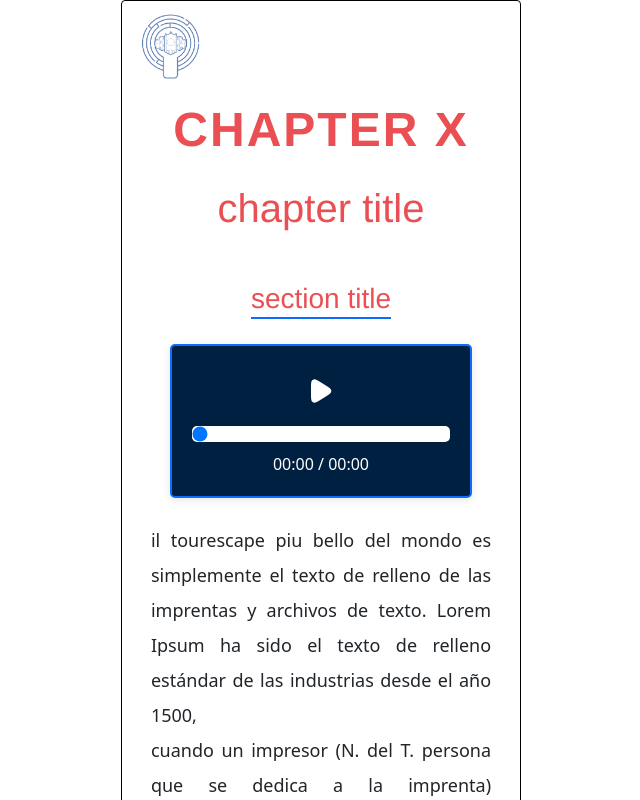
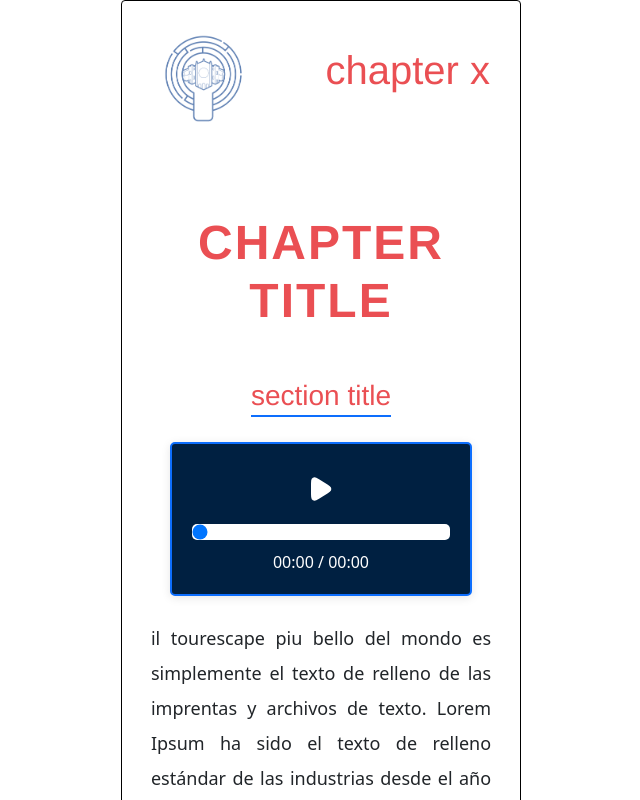
Before and after one commit to AlkyePaul/tourescape, a plain HTML site: page elementiprincipali/index.html in a window 1280 px wide. Shown: the top 800 px of the page, without its empty margins (319-959 px from the left). Drawn offline with Linux system fonts and the light colour scheme; a web font is replaced by a local one.

Commit message:
chapter e sutff
chapeter

```diff
--- a/assets/css/style.scss
+++ b/assets/css/style.scss
@@ -9,7 +9,11 @@ padding: 0px;
 position: absolute;
 top: 10px;
 z-index: 0;
+margin: 20px;
 }
+
+
+
 
 h1{
     margin-top:50px;
@@ -59,6 +63,14 @@ p{
     margin: 20px auto;
 }
 
+.numero-capitolo{
+    position: relative;
+    top:-50px;
+    text-align: right !important;
+    z-index: 0;
+    padding: 20px;
+}
+
 .page-content{
 
     max-width: 400px;
--- a/elementiprincipali/index.html
+++ b/elementiprincipali/index.html
@@ -25,11 +25,11 @@
 
 
   <div class="page-content">
-    <img src="../assets/img/logo-8.png" class="logo" width="75" height="75" />
+    <img src="../assets/img/logo-8.png" class="logo" width="100" height="100" />
 
-    <h1> chapter x </h1>
+    <h2 class="numero-capitolo"> chapter x </h2>
 
-    <h2> chapter title </h2>
+    <h1> chapter title </h1>
 
     <section>
       <h3>section title</h3>
@@ -73,7 +73,7 @@
 
     <section>
       <h3>
-        titolo intermedio del racconto
+        section title 2
       </h3>
 
       <div class="audio-player">
```
Also changed, not shown: assets/css/style.css.
